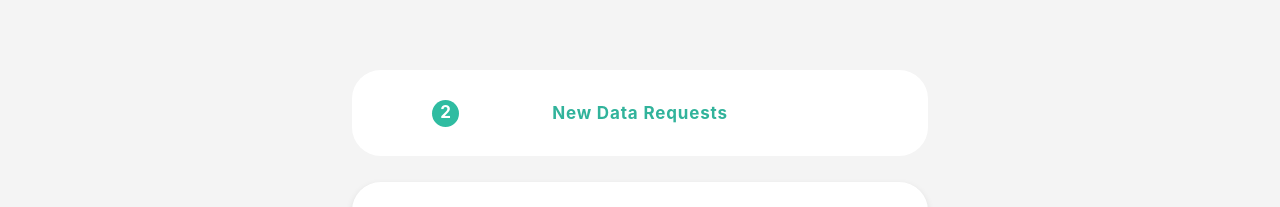
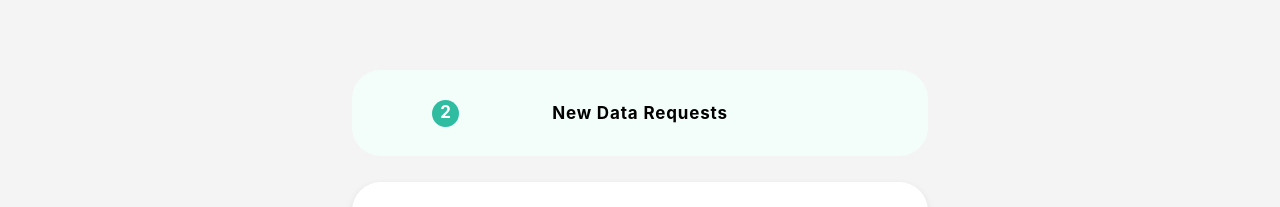
Before and after one commit to huzhx/baseline-preference, a React (Create React App) app: page / in a window 1280 px wide. In both pictures the pointer is over the element 640 px from the left and 243 px from the top of the page. Shown: the part 130-337 px from the top of the page. Built offline with nearby package versions, Linux system fonts and the light colour scheme.

Commit message:
edit the hover style

```diff
--- a/src/HomeElement.module.css
+++ b/src/HomeElement.module.css
@@ -18,7 +18,7 @@
 
 .home_element:hover {
   box-shadow: none;
-  color: var(--primary-color-dark);
+  background-color: var(--primary-color-light-extra);
 }
 
 .home_element__label {
--- a/src/Study.module.css
+++ b/src/Study.module.css
@@ -16,6 +16,7 @@
 
 .study:hover {
   box-shadow: none;
+  background-color: var(--primary-color-light-extra);
 }
 
 .study__content {
```
